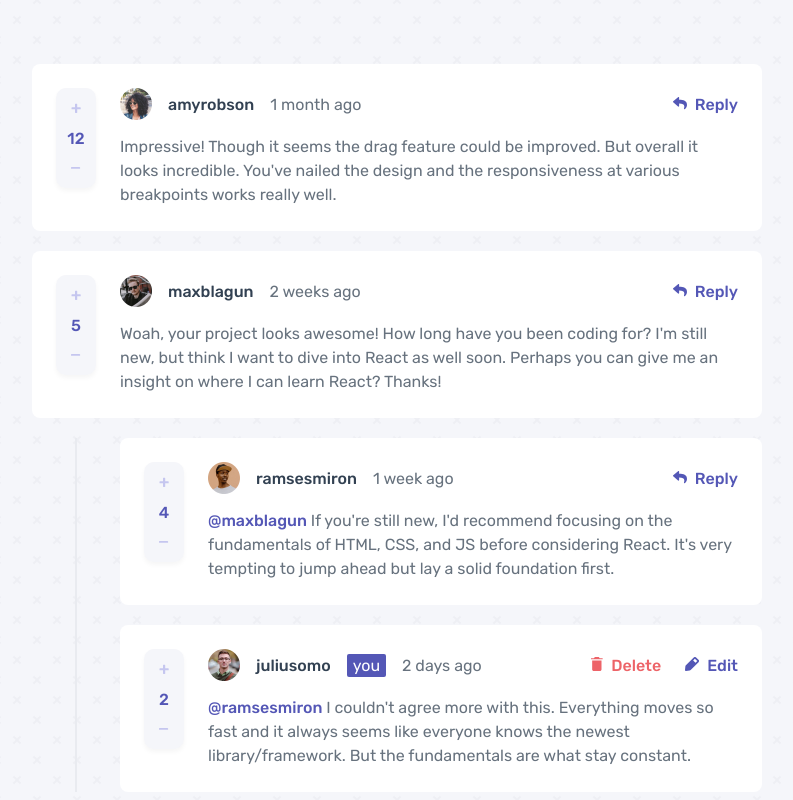
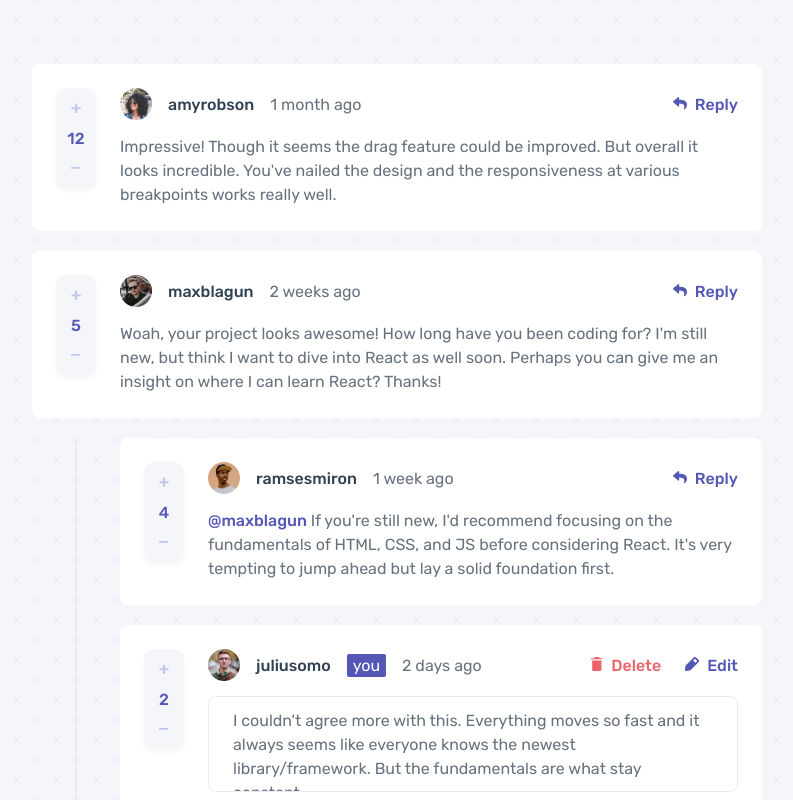
Before and after one commit to adarshcodes/interective-comment-section, a React (Create React App) app: page / in a window 1280 px wide. Both pictures are taken after a click on the element "Edit". Shown: the top 800 px of the page, without its empty margins (243-1036 px from the left). Built offline with nearby package versions, Linux system fonts and the light colour scheme.

Commit message:
adding editing to replies

```diff
--- a/src/App.js
+++ b/src/App.js
@@ -88,19 +88,19 @@ function App() {
 				comment.content = content;
 				break;
 			} else if (comment?.replies?.length > 0) {
-				editReply(comment, comment.replies, id, content);
+				editReplies(comment.replies, id, content);
 			}
 		}
 		setData({ ...temp });
 	}
 
-	function editReply(replies, id, content) {
+	function editReplies(replies, id, content) {
 		for (let reply of replies) {
 			if (reply.id === id) {
 				reply.content = content;
 				break;
 			} else if (reply?.replies?.length > 0) {
-				editReply(reply, reply.replies, id, content);
+				editReplies(reply, reply.replies, id, content);
 			}
 		}
 	}
--- a/src/components/Comment.jsx
+++ b/src/components/Comment.jsx
@@ -21,6 +21,7 @@ export default function Comment({
 		return (
 			<Replies
 				key={rep.id}
+				id={rep.id}
 				replyTime={rep.createdAt}
 				repliesScore={rep.score}
 				username={rep.user.username}
@@ -29,6 +30,7 @@ export default function Comment({
 				replyTo={rep.replyingTo}
 				currentUser={currentUser}
 				deleteReply={() => deleteReply(rep.id)}
+				editReplies={editComment}
 			/>
 		);
 	});
--- a/src/components/Replies.jsx
+++ b/src/components/Replies.jsx
@@ -3,6 +3,7 @@ import VoteCounter from "./VoteCounter";
 import Tag from "./Tag";
 
 export default function Replies({
+	id,
 	repliesContent,
 	replyTo,
 	replyTime,
@@ -11,7 +12,11 @@ export default function Replies({
 	avatar,
 	currentUser,
 	deleteReply,
+	editReplies,
 }) {
+	// Adding Edit State
+	const [edit, setEdit] = React.useState(false);
+
 	return (
 		<div className="comment">
 			<VoteCounter score={repliesScore} />
@@ -31,7 +36,12 @@ export default function Replies({
 								Delete
 							</div>
 
-							<div className="editBtn">
+							<div
+								className="editBtn"
+								onClick={() => {
+									setEdit(repliesContent);
+								}}
+							>
 								<img
 									src={`${process.env.PUBLIC_URL}/images/icon-edit.svg`}
 									alt="edit-icon"
@@ -51,8 +61,29 @@ export default function Replies({
 				</div>
 
 				<div className="content">
-					<span className="replying-to">@{replyTo} </span>
-					{`${repliesContent}`}
+					{!edit ? (
+						<div className="content-text">
+							<span className="replying-to">@{replyTo} </span>
+							{`${repliesContent}`}
+						</div>
+					) : (
+						<div className="edit-content">
+							<textarea
+								className="update-textarea comment-textarea"
+								value={edit}
+								onChange={(e) => setEdit(e.target.value)}
+							></textarea>
+							<span
+								className="btn-update btn-send"
+								onClick={() => {
+									editReplies(id, edit);
+									setEdit(false);
+								}}
+							>
+								Update
+							</span>
+						</div>
+					)}
 				</div>
 			</div>
 		</div>
```
